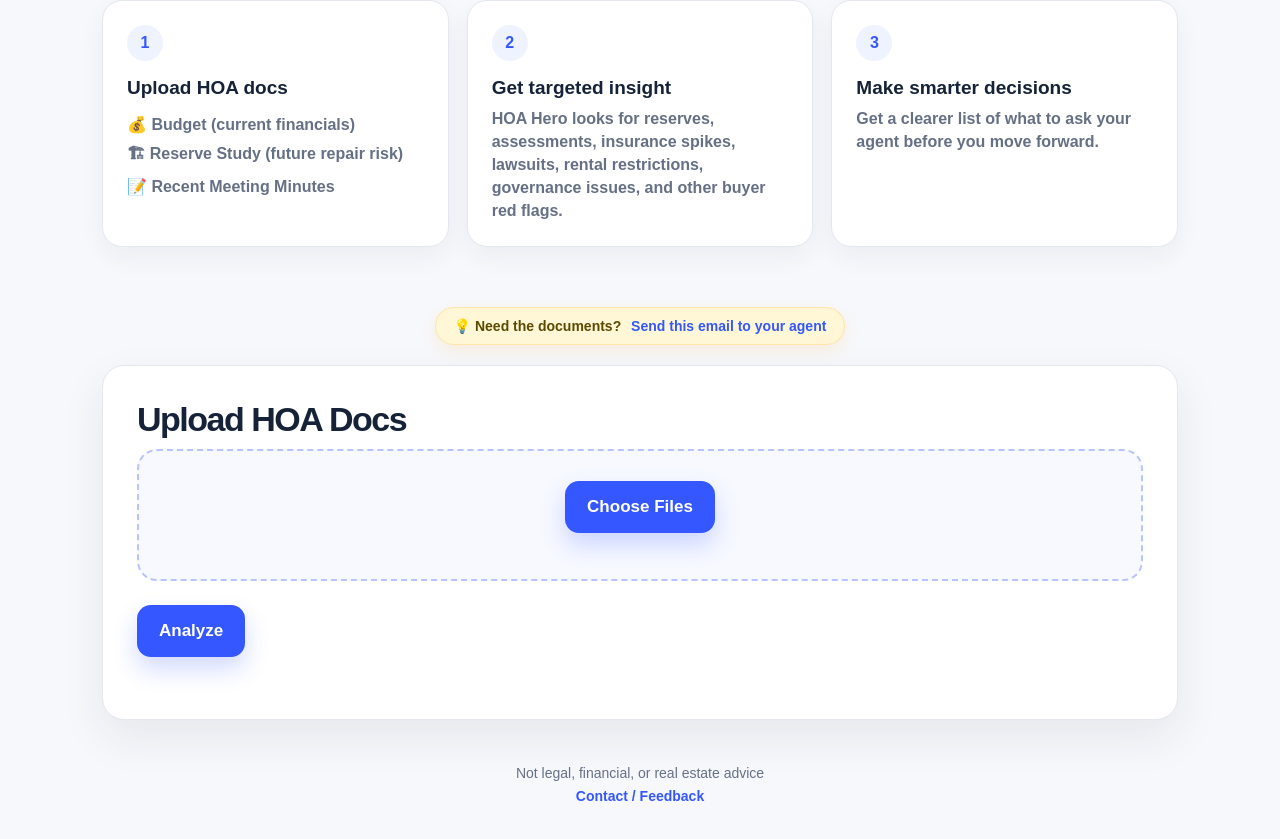
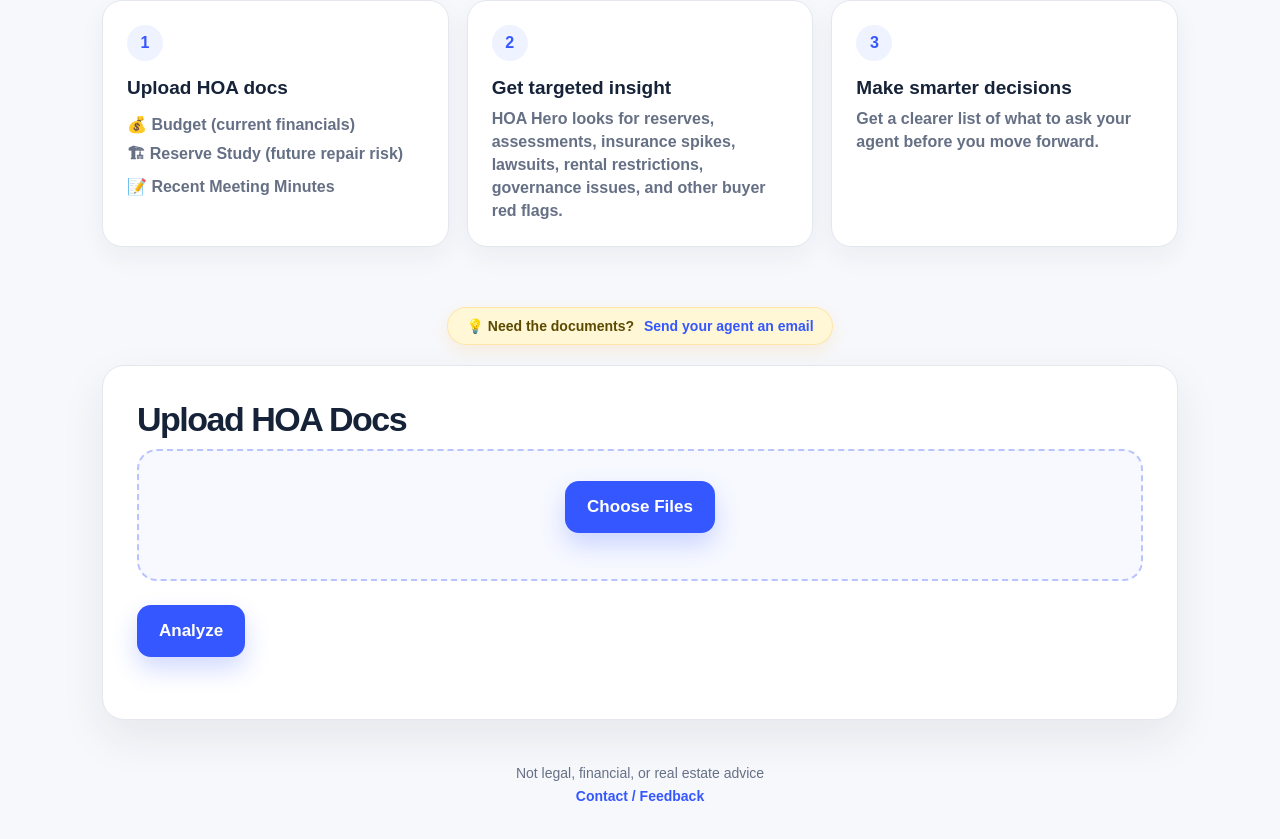
Before and after one commit to willevanparker/HOAHero, a plain HTML site: page index.html in a window 1280 px wide. Shown: the part 836-1675 px from the top of the page. Drawn offline with Linux system fonts and the light colour scheme.

Commit message:
Update index.html

```diff
--- a/index.html
+++ b/index.html
@@ -533,7 +533,7 @@
     <div class="doc-cta">
   💡 Need the documents?
   <a href="mailto:?subject=HOA Documents Request&body=Hi — I’m reviewing a property and would like to better understand the HOA.%0D%0A%0D%0ACould you please provide:%0D%0A- Most recent HOA budget%0D%0A- Reserve study (if available)%0D%0A- Last 12 months of meeting minutes%0D%0A- CC%26Rs and rules%0D%0A%0D%0AThank you!">
-    Send this email to your agent
+    Send your agent an email
   </a>
 </div>
 
```
